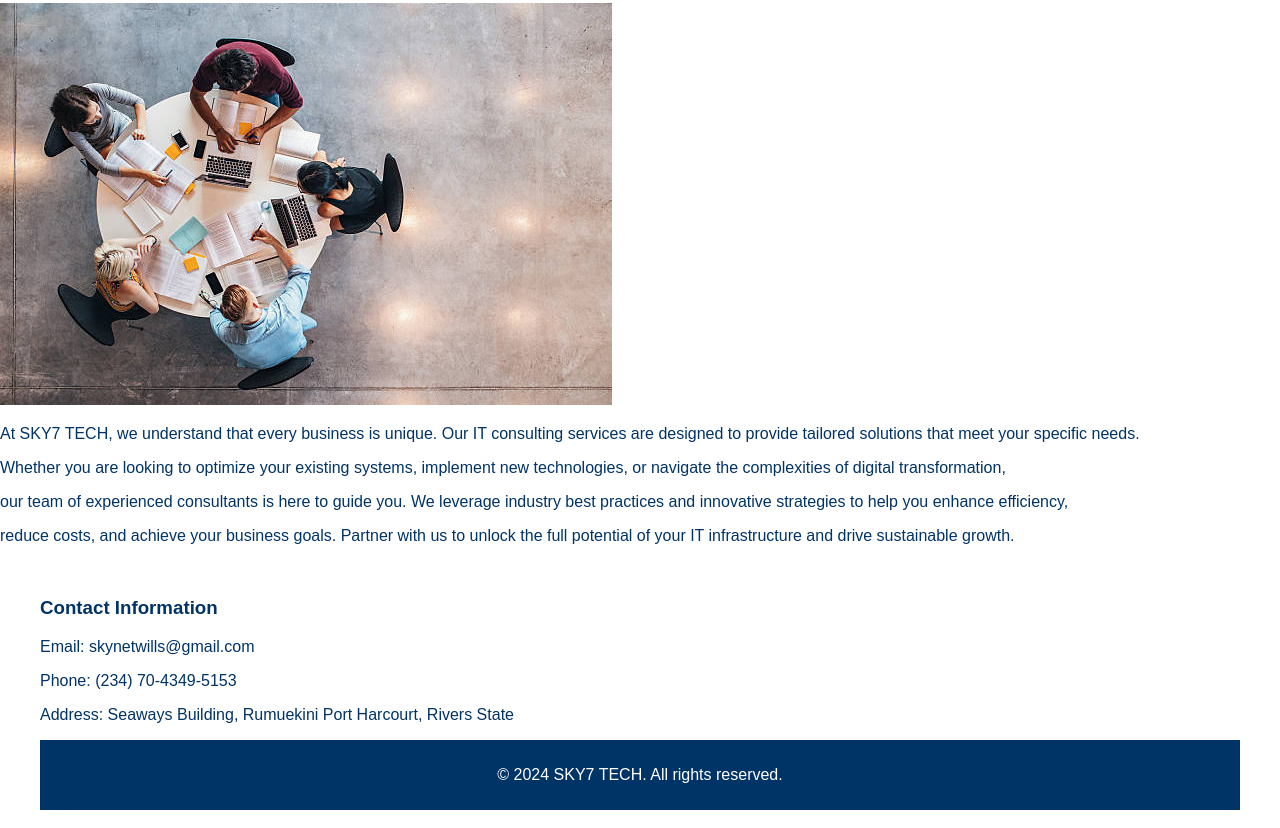
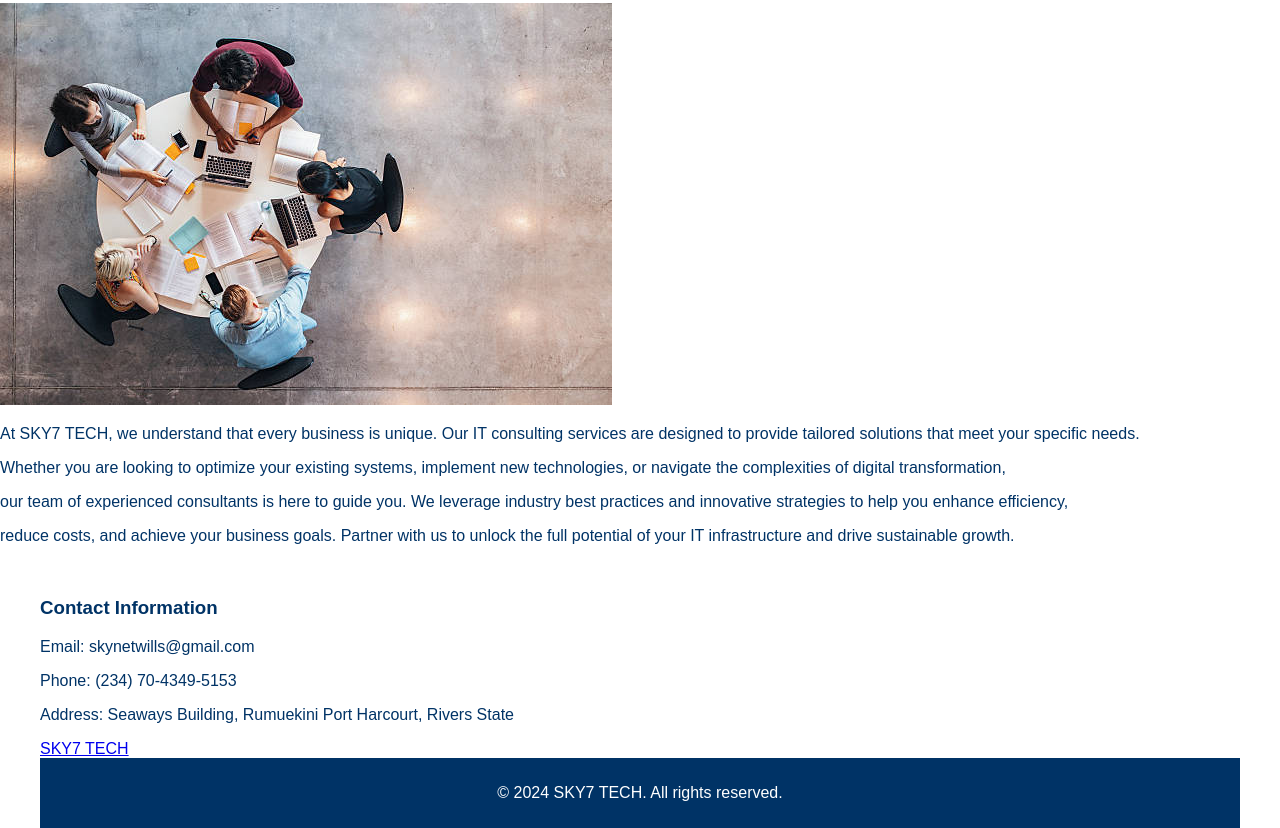
Before and after one commit to Skynet070/SKY7-TECH, a plain HTML site: page index.html in a window 1280 px wide. Shown: the part 2438-3266 px from the top of the page. Drawn offline with Linux system fonts and the light colour scheme.

Commit message:
Update index.html

```diff
--- a/index.html
+++ b/index.html
@@ -105,6 +105,7 @@
             Your browser does not support the video tag.
         </video>
     </div>
+    <div class="badge-base LI-profile-badge" data-locale="en_US" data-size="medium" data-theme="light" data-type="HORIZONTAL" data-vanity="sky7-tech-4b0a47342" data-version="v1"><a class="badge-base__link LI-simple-link" href="https://ng.linkedin.com/in/sky7-tech-4b0a47342?trk=profile-badge">SKY7 TECH</a></div>
 <footer>
     <p>&copy; 2024 SKY7 TECH. All rights reserved.</p>
 </footer>
```
